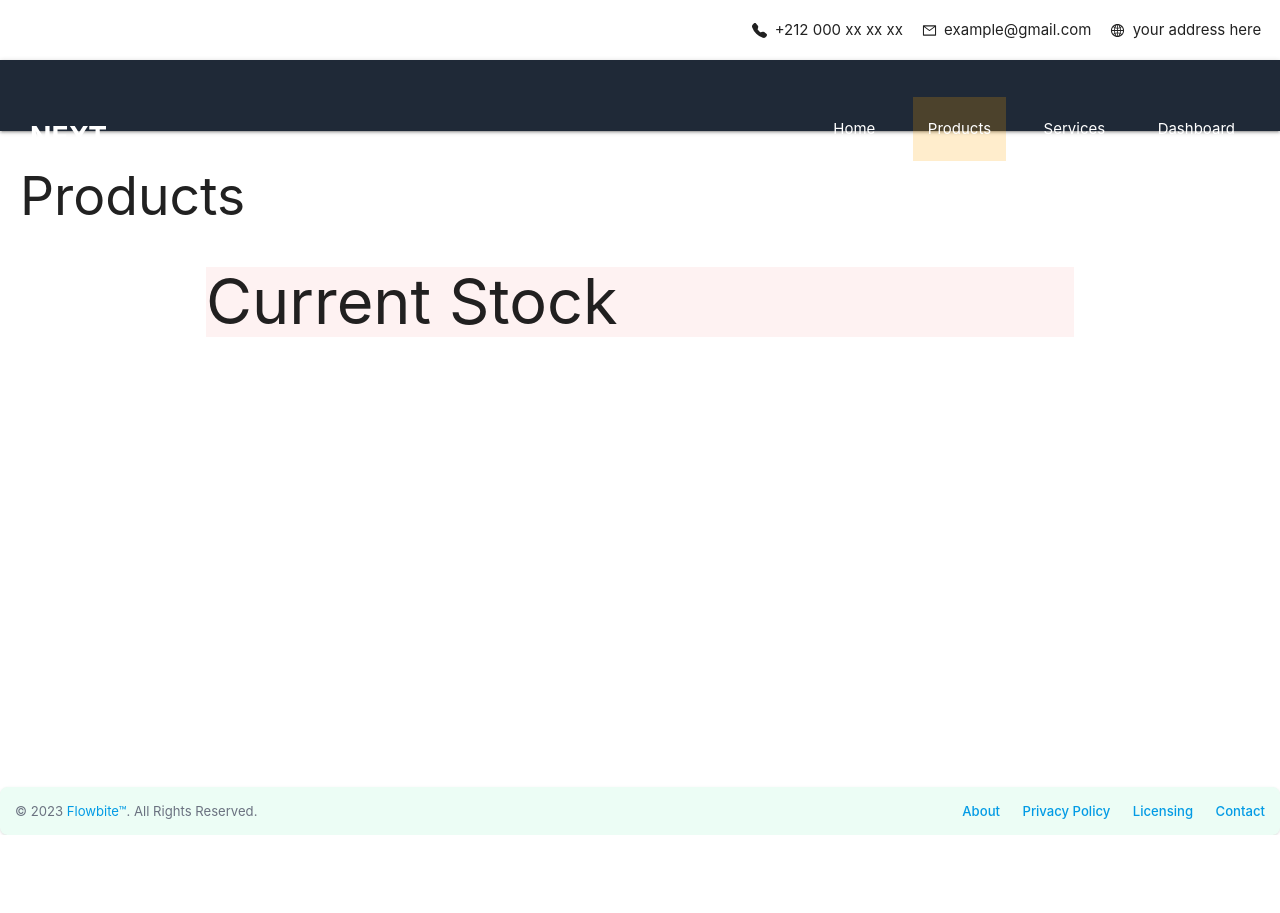
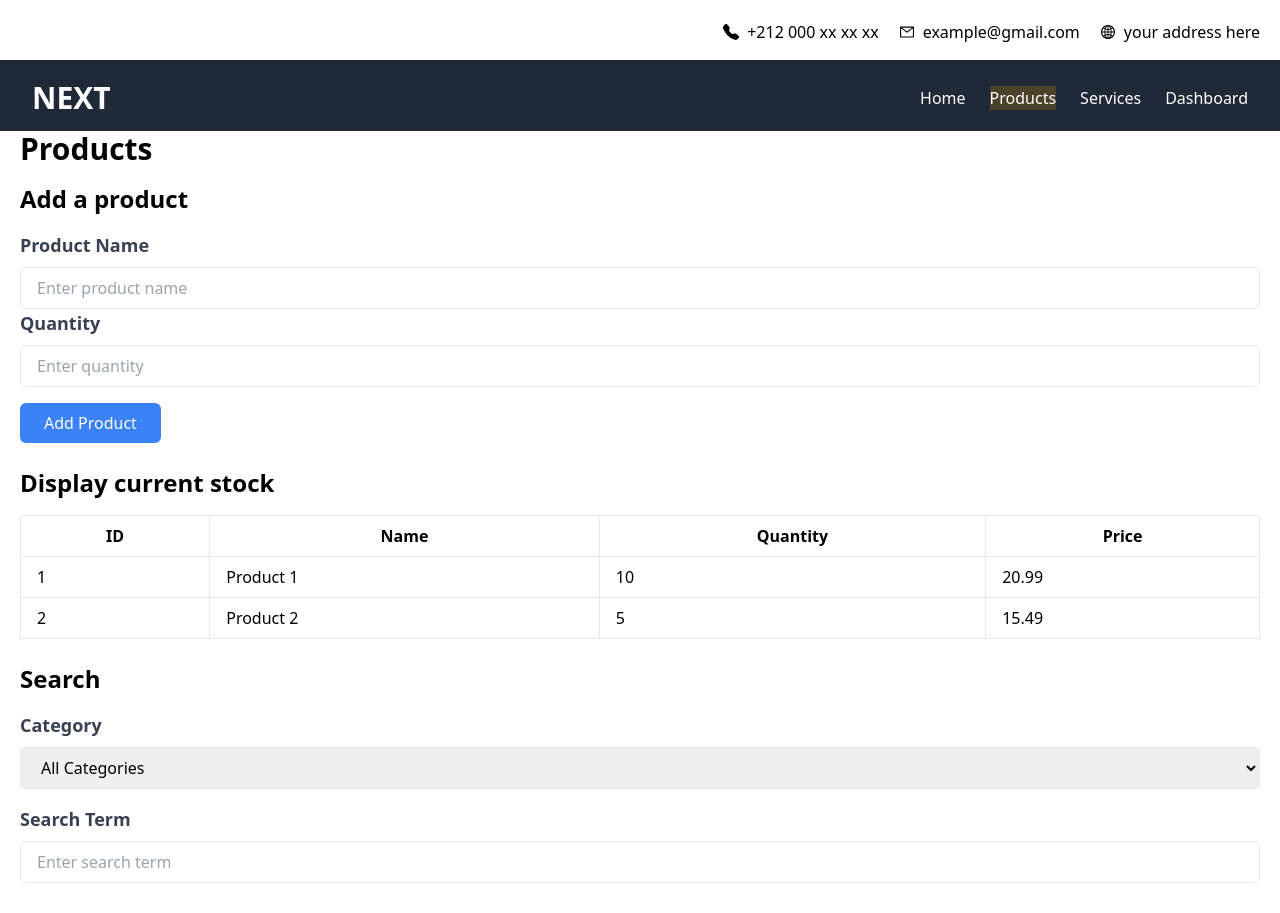
Before and after one commit to ckgamer/ecommerce, a Next.js app: page /products in a window 1280 px wide. Shown: the top 913 px of the page. Before the commit the page ends 835 px from the top, so only its background shows below. Built offline with nearby package versions, Linux system fonts and the light colour scheme.

Commit message:
update products page

```diff
--- a/components/layout.jsx
+++ b/components/layout.jsx
@@ -6,10 +6,6 @@ import Head from 'next/head'
 export default function Layout({ children }) {
     return (
         <>
-            <Head>
-                {/* <!-- Compiled and minified CSS --> */}
-                <link rel="stylesheet" href="https://cdnjs.cloudflare.com/ajax/libs/materialize/1.0.0/css/materialize.min.css" />
-            </Head>
             <Header />
             {children}
             {/*  <!-- Compiled and minified JavaScript --> */}
--- a/pages/products.jsx
+++ b/pages/products.jsx
@@ -1,12 +1,142 @@
-import React from 'react'
+import React, { useState } from 'react';
 
 export default function Products() {
-  return (<>
-    <h2>Products</h2>
-    {/* Display current stock */}
-    <div className="container bg-red-50">
-      <h1>Current Stock</h1>
-    </div>
-  </>
-  )
+  const [newProduct, setNewProduct] = useState('');
+  const [newQuantity, setNewQuantity] = useState('');
+  const [currentStock, setCurrentStock] = useState([
+    { id: 1, name: 'Product 1', quantity: 10, price: 20.99 },
+    { id: 2, name: 'Product 2', quantity: 5, price: 15.49 },
+    // Add more products as needed
+  ]);
+
+  const [searchCategory, setSearchCategory] = useState('all');
+  const [searchTerm, setSearchTerm] = useState('');
+
+  const handleAddProduct = (e) => {
+    e.preventDefault();
+
+    if (newProduct.trim() !== '' && newQuantity.trim() !== '') {
+      const newProductObj = {
+        id: currentStock.length + 1,
+        name: newProduct,
+        quantity: parseInt(newQuantity, 10),
+        // You can add price logic here if needed
+      };
+
+      setCurrentStock([...currentStock, newProductObj]);
+      setNewProduct('');
+      setNewQuantity('');
+    }
+  };
+
+  const handleSearch = () => {
+    // Add logic for searching based on searchTerm and searchCategory
+    // For now, let's just console log the search criteria
+    console.log('Searching for:', searchTerm, 'in category:', searchCategory);
+  };
+
+  return (
+    <>
+      <div className="container mx-auto">
+        <h2 className="text-3xl font-bold mb-4">Products</h2>
+        <h2 className="text-2xl font-bold mb-4">Add a product</h2>
+        <form onSubmit={handleAddProduct}>
+          <label className="block mb-2 text-lg font-bold text-gray-700" htmlFor="productName">
+            Product Name
+          </label>
+          <input
+            className="w-full px-4 py-2 border rounded-md focus:outline-none focus:ring focus:border-blue-300"
+            type="text"
+            id="productName"
+            name="productName"
+            placeholder="Enter product name"
+            value={newProduct}
+            onChange={(e) => setNewProduct(e.target.value)}
+          />
+
+          <label className="block mb-2 text-lg font-bold text-gray-700" htmlFor="quantity">
+            Quantity
+          </label>
+          <input
+            className="w-full px-4 py-2 border rounded-md focus:outline-none focus:ring focus:border-blue-300"
+            type="number"
+            id="quantity"
+            name="quantity"
+            placeholder="Enter quantity"
+            value={newQuantity}
+            onChange={(e) => setNewQuantity(e.target.value)}
+          />
+
+          <button
+            className="mt-4 px-6 py-2 bg-blue-500 text-white rounded-md hover:bg-blue-600 focus:outline-none focus:ring focus:border-blue-300"
+            type="submit"
+          >
+            Add Product
+          </button>
+        </form>
+      </div>
+      <div className="container my-6 mx-auto">
+        <h2 className="text-2xl font-bold mb-4">Display current stock</h2>
+        <table className="table-auto w-full">
+          <thead>
+            <tr>
+              <th className="border px-4 py-2">ID</th>
+              <th className="border px-4 py-2">Name</th>
+              <th className="border px-4 py-2">Quantity</th>
+              <th className="border px-4 py-2">Price</th>
+            </tr>
+          </thead>
+          <tbody>
+            {currentStock.map((product) => (
+              <tr key={product.id}>
+                <td className="border px-4 py-2">{product.id}</td>
+                <td className="border px-4 py-2">{product.name}</td>
+                <td className="border px-4 py-2">{product.quantity}</td>
+                <td className="border px-4 py-2">{product.price}</td>
+              </tr>
+            ))}
+          </tbody>
+        </table>
+      </div>
+      <div className="container my-6 mx-auto">
+        <h2 className="text-2xl font-bold mb-4">Search</h2>
+        <div className="mb-4">
+          <label className="block mb-2 text-lg font-bold text-gray-700" htmlFor="category">
+            Category
+          </label>
+          <select
+            className="w-full px-4 py-2 border rounded-md focus:outline-none focus:ring focus:border-blue-300"
+            id="category"
+            name="category"
+          >
+            <option value="all">All Categories</option>
+            <option value="electronics">Product 1</option>
+            <option value="clothing">Product 2</option>
+            {/* Add more categories as needed */}
+          </select>
+        </div>
+
+        <div className="mb-4">
+          <label className="block mb-2 text-lg font-bold text-gray-700" htmlFor="searchTerm">
+            Search Term
+          </label>
+          <input
+            className="w-full px-4 py-2 border rounded-md focus:outline-none focus:ring focus:border-blue-300"
+            type="text"
+            id="searchTerm"
+            name="searchTerm"
+            placeholder="Enter search term"
+            value={searchTerm}
+            onChange={(e) => setSearchTerm(e.target.value)}
+          />
+        </div>
+        <button
+          className="mt-4 px-6 py-2 bg-blue-500 text-white rounded-md hover:bg-blue-600 focus:outline-none focus:ring focus:border-blue-300"
+          onClick={handleSearch}
+        >
+          Search
+        </button>
+      </div>
+    </>
+  );
 }
```
